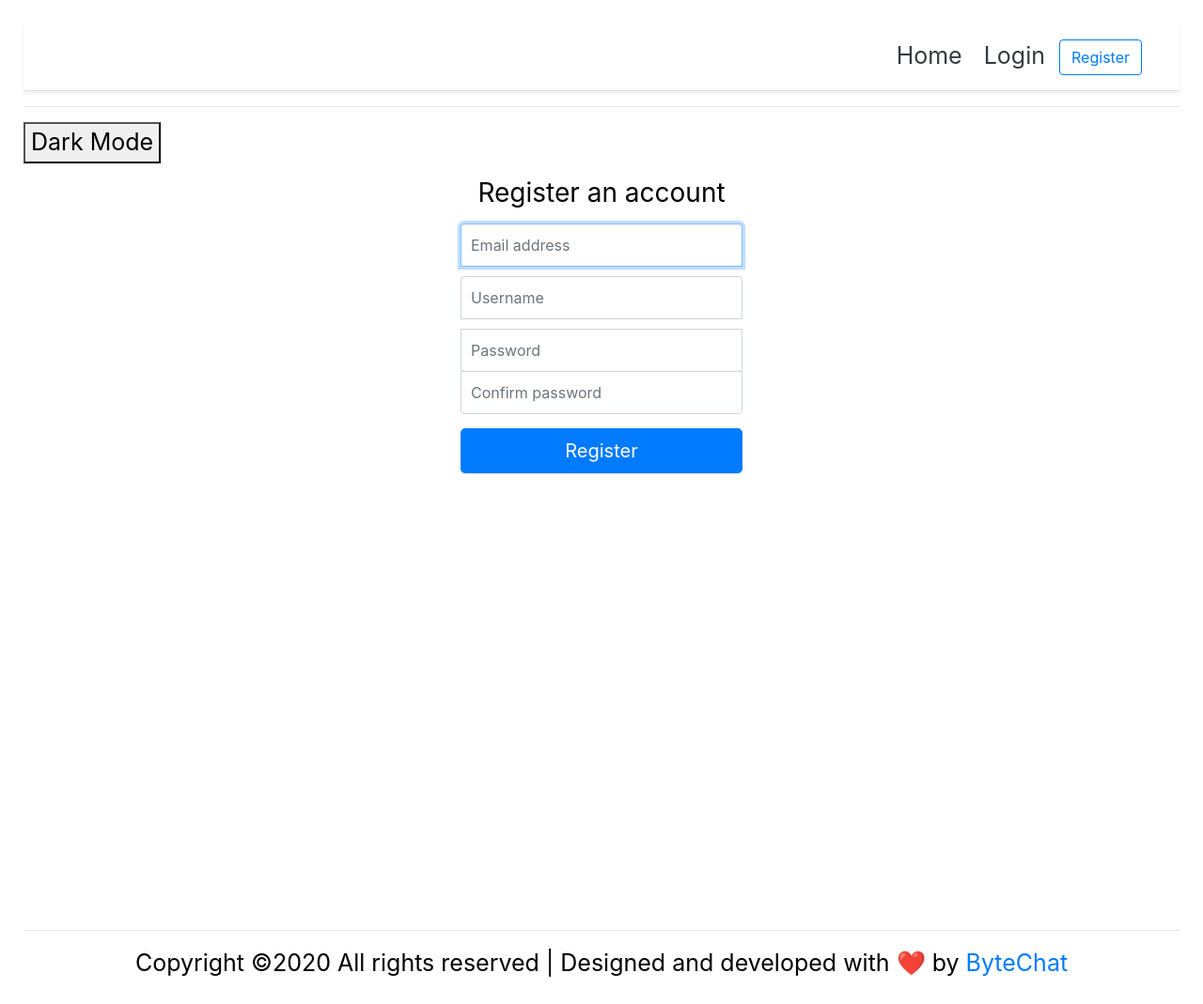
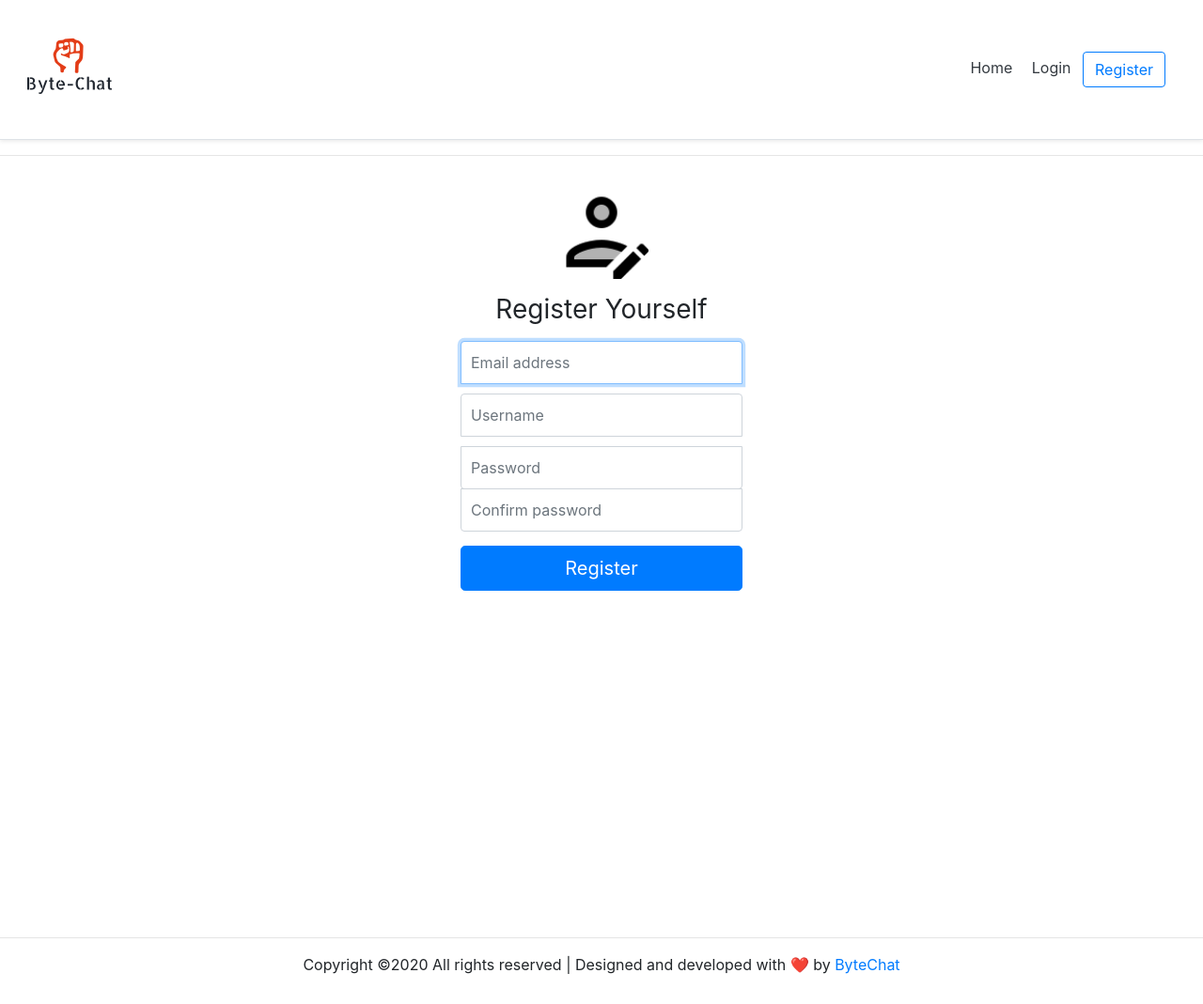
Before and after one commit to akash-eth/Byte-Chat, a Django app: page /register/ in a window 1280 px wide. Shown: the whole page at 94% size. After the commit the page ends 1037 px from the top, so only its background shows below. Run offline with Django 3.2, Linux system fonts and the light colour scheme; some libraries are stand-ins or nearby versions.

Commit message:
added svg's

```diff
--- a/account/templates/account/account.html
+++ b/account/templates/account/account.html
@@ -1,5 +1,5 @@
 {% extends 'index.html' %}
-
+{% load static %}
 
 {% block content %}
 
@@ -38,6 +38,9 @@
 
 
 <form class="form-signin" method="post">{% csrf_token %}
+  <div class="d-flex flex-column pb-3">
+    <img class="img-fluid mx-auto d-block" src="{% static 'update.png' %}" alt="update" width="100" height="100">
+  </div>
 
   <h1 class="h3 mb-3 font-weight-normal">Account</h1>
 
--- a/account/templates/account/login.html
+++ b/account/templates/account/login.html
@@ -40,7 +40,7 @@
 <!--HTML-->
 <form class="form-signin" method="post">{% csrf_token %}
 <div class="d-flex flex-column pb-3">
-  <img class="img-fluid mx-auto d-block" src="{% static 'Byte-Chat.png' %}" alt="Byte-Chat" width="200" height="200">
+  <img class="img-fluid mx-auto d-block" src="{% static 'login.png' %}" alt="login" width="150" height="150">
 </div>
   <h1 class="h3 mb-3 font-weight-normal">Login</h1>
 
--- a/account/templates/account/register.html
+++ b/account/templates/account/register.html
@@ -1,5 +1,5 @@
 {% extends 'index.html' %}
-
+{% load static %}
 
 {% block content %}
 
@@ -46,8 +46,11 @@
 
 
 <form class="form-signin" method="post">{% csrf_token %}
+  <div class="d-flex flex-column pb-3">
+    <img class="img-fluid mx-auto d-block" src="{% static 'register.png' %}" alt="register" width="100" height="100">
+  </div>
 
-  <h1 class="h3 mb-3 font-weight-normal">Register an account</h1>
+  <h1 class="h3 mb-3 font-weight-normal">Register Yourself</h1>
 
   <input type="email" name="email" id="inputEmail" class="form-control" placeholder="Email address" required autofocus>
 
--- a/templates/index.html
+++ b/templates/index.html
@@ -8,30 +8,7 @@
 </head>
 
 <body>
-    <meta name="viewport" content="width=device-width, initial-scale=1">
-    <style>
-    body {
-      padding: 25px;
-      background-color: white;
-      color: black;
-      font-size: 25px;
-    }
 
-    .dark-mode {
-      background-color: black;
-      color: white;
-
-    }
-    </style>
-
-    <button onclick="myFunction()">Dark Mode</button>
-
-    <script>
-    function myFunction() {
-       var element = document.body;
-       element.classList.toggle("dark-mode");
-    }
-    </script>
         <!--Main Body-->
         <style type="text/css">
             .main{
--- a/templates/snippets/header.html
+++ b/templates/snippets/header.html
@@ -1,3 +1,5 @@
+{% load static %}
+
 <!----------Adding CSS------------->
 <link rel="stylesheet" href="https://stackpath.bootstrapcdn.com/bootstrap/4.5.0/css/bootstrap.min.css"
 integrity="sha384-9aIt2nRpC12Uk9gS9baDl411NQApFmC26EwAOH8WgZl5MYYxFfc+NcPb1dKGj7Sk" crossorigin="anonymous">
@@ -25,6 +27,9 @@ integrity="sha384-9aIt2nRpC12Uk9gS9baDl411NQApFmC26EwAOH8WgZl5MYYxFfc+NcPb1dKGj7
 <!--NAVBAR HTML-->
 <div class="d-flex flex-column flex-md-row align-items-center p-3 px-md-4 mb-3 bg-white border-bottom shadow-sm">
     <h5 class="my-0 mr-md-auto font-weight-normal">
+      <div class="d-flex flex-column pb-3">
+        <img class="img-fluid mx-auto d-block" src="{% static 'Byte-Chat.png' %}" alt="Byte-Chat" width="100" height="100">
+      </div>
         {% if request.user.is_authenticated %}
             <p>
                 Hello, {{request.user.username}}
```
Also changed, not shown: personal/templates/personal/home.html (+25 -1 lines), db.sqlite3, static/Login.png (added), static/Register.png (added), static/update.png (added), 3 other files.
